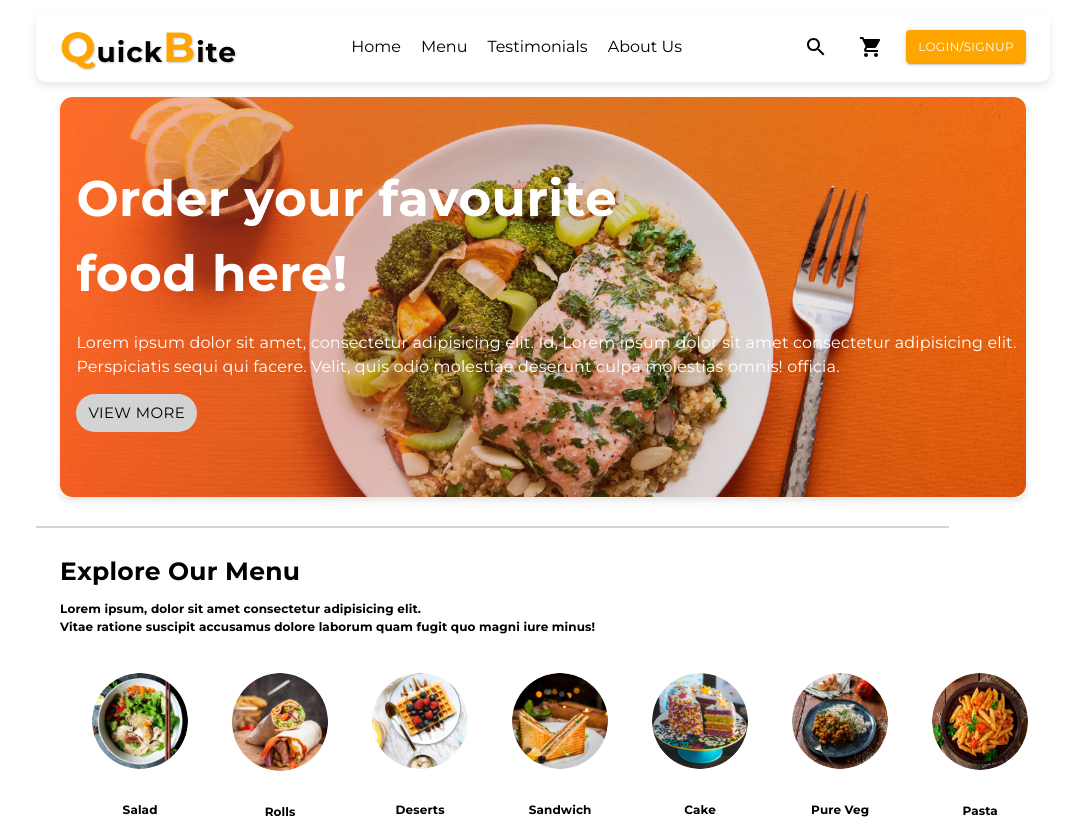
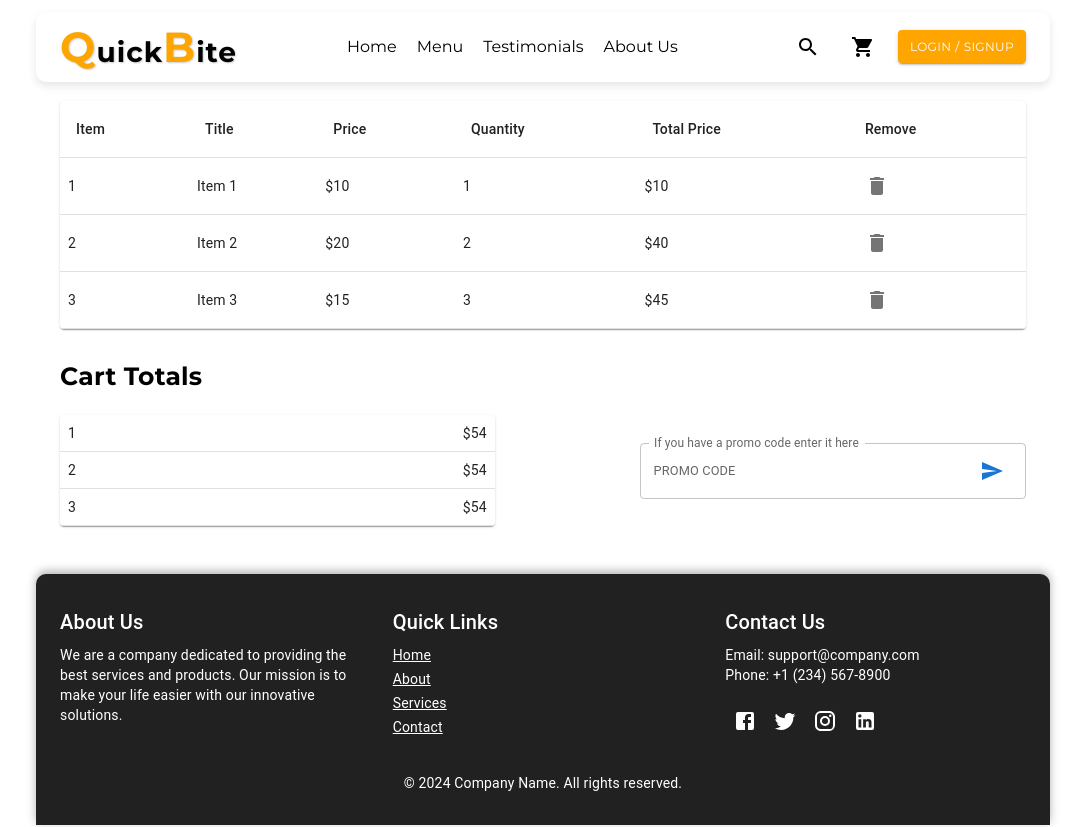
Before and after one commit to pradeep-lumel/food-delivery-app, a React (Vite) app in the folder frontend/: page /cart in a window 1280 px wide. Shown: the top 827 px of the page, without its empty margins (97-1182 px from the left). Built offline with nearby package versions, Linux system fonts and the light colour scheme.

Commit message:
completed cart UI

```diff
--- a/frontend/src/App.jsx
+++ b/frontend/src/App.jsx
@@ -7,6 +7,7 @@ import { Home } from './components/Home';
 import Footer from './components/Footer';
 import LoginModal from './components/LogIn';
 import SignUpModal from './components/SignUp';
+import Cart from './components/Cart';
 
 function App() {
   return (
@@ -14,13 +15,14 @@ function App() {
     <Container>
       <Box sx={{padding:{sm:'1% 2%',md:'1% 6%'}}}>
       <Navbar />
-      <Home/>
       <Routes>
+      <Route path="/" element={<Home/>} />
       <Route path="/signup" element={<SignUpModal/>} />
       <Route path="/login" element={<LoginModal/>} />
+      <Route path="/cart" element={<Cart/>} />
       </Routes>
+      <Footer/>
       </Box>
-      <Footer/>
     </Container>
     </Router>
   );
--- a/frontend/src/components/Carousel.jsx
+++ b/frontend/src/components/Carousel.jsx
@@ -11,7 +11,7 @@ const useStyles = makeStyles((theme) => ({
     width: '100%',
     maxWidth: 600,
     margin: 'auto',
-    boxShadow:'2px 1px 20px green',
+    boxShadow:'1px 1px 10px orange',
     borderRadius:'10px'
   },
   media: {
--- /dev/null
+++ b/frontend/src/components/Cart.jsx
@@ -0,0 +1,111 @@
+import React from 'react';
+import {
+  Table, TableBody, TableCell, TableContainer,
+  TableHead, TableRow, Paper, IconButton,
+  Stack,
+  Container,
+  Box
+} from '@mui/material';
+import DeleteIcon from '@mui/icons-material/Delete';
+import TextField from '@mui/material/TextField';
+import InputAdornment from '@mui/material/InputAdornment';
+import Typography from '@mui/material/Typography';
+import { styled } from '@mui/material/styles';
+import SendIcon from '@mui/icons-material/Send';
+import { HeadingTypo } from '../utils/Typo';
+
+const PromoCodeLabel = styled(Typography)(({ theme }) => ({
+  color: theme.palette.text.secondary,
+  marginRight: theme.spacing(1),
+  fontSize: '0.8rem',
+}));
+
+const Cart = () => {
+  const cartItems = [
+    { id: 1, title: 'Item 1', price: 10, quantity: 1 },
+    { id: 2, title: 'Item 2', price: 20, quantity: 2 },
+    { id: 3, title: 'Item 3', price: 15, quantity: 3 },
+  ];
+
+  const handleRemove = (id) => {
+    console.log('Remove item with id:', id);
+  };
+
+  return (
+    <Container>
+      <TableContainer sx={{ marginTop: '2%', overflowX: 'auto' }} component={Paper}>
+        <Table>
+          <TableHead>
+            <TableRow>
+              <TableCell>Item</TableCell>
+              <TableCell>Title</TableCell>
+              <TableCell>Price</TableCell>
+              <TableCell>Quantity</TableCell>
+              <TableCell>Total Price</TableCell>
+              <TableCell>Remove</TableCell>
+            </TableRow>
+          </TableHead>
+          <TableBody>
+            {cartItems.map((item) => (
+              <TableRow key={item.id}>
+                <TableCell sx={{ padding: '8px' }}>{item.id}</TableCell>
+                <TableCell sx={{ padding: '8px' }}>{item.title}</TableCell>
+                <TableCell sx={{ padding: '8px' }}>${item.price}</TableCell>
+                <TableCell sx={{ padding: '8px' }}>{item.quantity}</TableCell>
+                <TableCell sx={{ padding: '8px' }}>${item.price * item.quantity}</TableCell>
+                <TableCell sx={{ padding: '8px' }}>
+                  <IconButton onClick={() => handleRemove(item.id)}>
+                    <DeleteIcon />
+                  </IconButton>
+                </TableCell>
+              </TableRow>
+            ))}
+          </TableBody>
+        </Table>
+      </TableContainer>
+
+      <HeadingTypo sx={{marginTop:'3%'}}>Cart Totals</HeadingTypo>
+      <Stack
+        spacing={2}
+        direction={{ xs: 'column', md: 'row' }}
+        justifyContent="space-between"
+        sx={{ marginTop: '2%', marginBottom: '5%', alignItems: { xs: 'flex-start', md: 'center' } }}
+      >
+        <TableContainer sx={{ width: { xs: '100%', md: '45%' }, marginBottom: { xs: '2%', md: 0 } }} component={Paper}>
+          <Table>
+            <TableBody>
+              {cartItems.map((item) => (
+                <TableRow key={item.id}>
+                  <TableCell sx={{ padding: '8px' }}>{item.id}</TableCell>
+                  <TableCell sx={{ padding: '8px', textAlign: 'right' }}>$54</TableCell>
+                </TableRow>
+              ))}
+            </TableBody>
+          </Table>
+        </TableContainer>
+        <TextField
+          sx={{ width: { xs: '100%', md: '40%' } }}
+          label="If you have a promo code enter it here"
+          variant="outlined"
+          fullWidth
+          InputProps={{
+            startAdornment: (
+              <InputAdornment position="start">
+                <PromoCodeLabel>PROMO CODE</PromoCodeLabel>
+              </InputAdornment>
+            ),
+            endAdornment: (
+              <InputAdornment position="end">
+                <IconButton onClick={() => {}} color="primary">
+                  <SendIcon />
+                </IconButton>
+              </InputAdornment>
+            ),
+          }}
+        />
+      </Stack>
+    </Container>
+  );
+};
+
+export default Cart;
--- a/frontend/src/components/DisplayFood.jsx
+++ b/frontend/src/components/DisplayFood.jsx
@@ -31,8 +31,8 @@ export const DisplayFood = () => {
     <Container>
       <HeadingTypo>Top Dishes Near You {activeFood!=='' && '-'} {activeFood}</HeadingTypo>
       <FoodDisplayBox>
-        {specificCategoryList && specificCategoryList.map((item)=>(
-            <FoodCard  {...item}/>
+        {specificCategoryList && specificCategoryList.map((item,_id)=>(
+            <FoodCard  key={_id} {...item}/>
         ))}
       </FoodDisplayBox>
     </Container>
--- a/frontend/src/components/FoodCard.jsx
+++ b/frontend/src/components/FoodCard.jsx
@@ -1,53 +1,153 @@
-import React from 'react';
-import { Card, CardMedia, CardContent, Box } from '@mui/material';
+import React, { useState } from 'react';
+import { Card, CardMedia, CardContent, Box, IconButton } from '@mui/material';
 import Rating from '@mui/material/Rating';
 import { styled } from '@mui/material/styles';
 import { Typography } from '@mui/material';
 import { HeadingTypo, SubtitleTypo } from '../utils/Typo';
+import AddIcon from '@mui/icons-material/Add';
+import RemoveIcon from '@mui/icons-material/Remove';
 
 const GoldTypography = styled(Typography)(({ theme }) => ({
   fontSize: {
-    xs: '14px',  // Small screens
-    sm: '18px'   // Medium screens and up
+    xs: '14px',
+    sm: '18px'
   },
   color: 'orange',
   fontWeight: 'bold',
 }));
 
-const FoodCard = ({ id, name, image, price, description, category }) => {
+const FoodCard = ({ name, image, price, description }) => {
+  const [addButtonClicked, setAddButtonClicked] = useState(false);
+  const [quantity, setQuantity] = useState(1);
+
+  const handleAddClick = () => {
+    setAddButtonClicked(!addButtonClicked);
+  };
+
+  const handleIncrease = () => {
+    setQuantity(prev => prev + 1);
+  };
+
+  const handleDecrease = () => {
+    if (quantity > 0) setQuantity(prev => prev - 1);
+  };
+
   return (
     <Card
       sx={{
-        width: {
-          xs: 200,
-          sm: 200,
-        },
-        height: {
-          xs: 150,
-          sm: 260,
-        },
+        width: { xs: 200, sm: 200 },
+        height: { xs: 150, sm: 260 },
         padding: '2px',
-        margin: '10px'
+        margin: '10px',
+        position: 'relative'
       }}
     >
       <CardMedia
         sx={{
-          height: {
-            xs: 120,
-            sm: 150,
-          },
+          height: { xs: 120, sm: 150 },
           borderRadius: '4px 4px 0 0'
         }}
         image={image}
         title={name}
       />
+      <Box
+        sx={{
+          position: 'absolute',
+          bottom: { xs: '20%', md: '45%' },
+          right: 10,
+          display: 'flex',
+          alignItems: 'center',
+          justifyContent: 'center',
+          transition: 'all 0.3s ease-in-out',
+        }}
+      >
+        {addButtonClicked ? (
+          <Box
+            sx={{
+              display: 'flex',
+              alignItems: 'center',
+              justifyContent: 'space-between',
+              width: '100px',
+              padding: '4px',
+              borderRadius: '24px',
+              background: 'linear-gradient(45deg, #fce4ec, #e1f5fe)',
+              boxShadow: '0px 8px 15px rgba(0, 0, 0, 0.1)',
+              transition: 'all 0.3s ease-in-out',
+            }}
+          >
+            <IconButton
+              onClick={handleDecrease}
+              size="small"
+              sx={{
+                backgroundColor: '#ffffff',
+                color: '#f44336',
+                '&:hover': {
+                  backgroundColor: '#ffe0b2',
+                },
+                boxShadow: '0px 4px 12px rgba(0, 0, 0, 0.1)',
+                borderRadius: '50%',
+                height: '25px',
+                width: '25px',
+              }}
+            >
+              <RemoveIcon sx={{ fontSize: '18px' }} />
+            </IconButton>
+            <Typography
+              sx={{
+                fontSize: '14px',
+                fontWeight: 'bold',
+                color: '#4caf50',
+                mx: 1
+              }}
+            >
+              {quantity}
+            </Typography>
+            <IconButton
+              onClick={handleIncrease}
+              size="small"
+              sx={{
+                backgroundColor: '#ffffff',
+                color: '#4caf50',
+                '&:hover': {
+                  backgroundColor: '#c8e6c9',
+                },
+                boxShadow: '0px 4px 12px rgba(0, 0, 0, 0.1)',
+                borderRadius: '50%',
+                height: '25px',
+                width: '25px',
+              }}
+            >
+              <AddIcon sx={{ fontSize: '18px' }} />
+            </IconButton>
+          </Box>
+        ) : (
+          <IconButton
+            onClick={handleAddClick}
+            sx={{
+              height: { xs: '30px' },
+              width: { xs: '30px' },
+              backgroundColor: '#ff9800',
+              borderRadius: '50%',
+              padding: 1,
+              '&:hover': {
+                backgroundColor: '#f57c00',
+              },
+              boxShadow: '0px 4px 8px rgba(0, 0, 0, 0.2)',
+            }}
+            color="primary"
+          >
+            <AddIcon sx={{ color: 'white' }} />
+          </IconButton>
+        )}
+      </Box>
       <CardContent sx={{ margin: '-5px', padding: '8px', display: 'flex', flexDirection: 'column' }}>
         <Box sx={{ display: 'flex', justifyContent: 'space-between', alignItems: 'center' }}>
           <HeadingTypo sx={{ fontSize: { xs: '10px', sm: '12px' } }}>{name}</HeadingTypo>
           <GoldTypography
-          sx={{display:{sm:'flex',md:'none'},
-          fontSize:'10px'}}
-          >{`$${price}`}</GoldTypography>
+            sx={{ display: { sm: 'flex', md: 'none' }, fontSize: '10px' }}
+          >
+            {`$${price}`}
+          </GoldTypography>
           <Rating
             sx={{ fontSize: { xs: '8px', sm: '10px' } }}
             name="simple-controlled"
@@ -67,9 +167,9 @@ const FoodCard = ({ id, name, image, price, description, category }) => {
         >
           {description}
         </SubtitleTypo>
-        <GoldTypography
-        sx={{display:{xs:'none',md:'flex'}}}
-        >{`$${price}`}</GoldTypography>
+        <GoldTypography sx={{ display: { xs: 'none', md: 'flex' } }}>
+          {`$${price}`}
+        </GoldTypography>
       </CardContent>
     </Card>
   );
--- a/frontend/src/components/Navbar.jsx
+++ b/frontend/src/components/Navbar.jsx
@@ -3,8 +3,8 @@ import { Box, Container, Typography, IconButton, styled, Button } from '@mui/mat
 import SearchIcon from '@mui/icons-material/Search';
 import ShoppingCartIcon from '@mui/icons-material/ShoppingCart';
 import AccountCircleIcon from '@mui/icons-material/AccountCircle';
-import { Link } from 'react-scroll';
-
+import { Link as ScrollLink } from 'react-scroll';
+import { useNavigate,Link } from 'react-router-dom';
 const MenuContainer = styled(Box)(({ theme }) => ({
   display: 'flex',
   listStyle: 'none',
@@ -48,7 +48,7 @@ const Navbar = () => {
   const handleTabClick = (tab) => {
     setActiveTab(tab);
   };
-
+  const navigate=useNavigate()
   return (
     <Container sx={{
       display: 'flex',
@@ -88,12 +88,11 @@ const Navbar = () => {
             onClick={() => {
               handleTabClick(tab);
               if (tab !== 'Home') {
-                // Ensure you have an element with the id corresponding to the tab
                 document.getElementById(tab)?.scrollIntoView({ behavior: 'smooth' });
               }
             }}
           >
-            <Link
+            <ScrollLink
               to={tab}
               spy={true}
               smooth={true}
@@ -101,7 +100,7 @@ const Navbar = () => {
               offset={-70}
             >
               {tab}
-            </Link>
+            </ScrollLink>
           </li>
         ))}
       </MenuContainer>
@@ -119,10 +118,33 @@ const Navbar = () => {
         fontSize: '0.75rem',
         padding: '6px 12px',
         fontFamily: 'Montserrat, sans-serif',
+        display: 'flex',
+        justifyContent: 'space-between',
+        gap: '4px',
       }}
       size="small"
-        onClick={()=>{}}
-        variant='contained'>Login/Signup</Button>
+      variant="contained"
+    >
+      <Link
+        to="/login"
+        style={{
+          textDecoration: 'none',
+          color: 'inherit',
+        }}
+      >
+        Login
+      </Link>
+      /
+      <Link
+        to="/signup"
+        style={{
+          textDecoration: 'none',
+          color: 'inherit',
+        }}
+      >
+        Signup
+      </Link>
+    </Button>
       </IconContainer>
     </Container>
   );
```
Also changed, not shown: frontend/src/components/LogIn.jsx (+18 -7 lines), frontend/src/components/SignUp.jsx (+19 -8 lines). Lines whose indentation alone changed are shown as unchanged.
